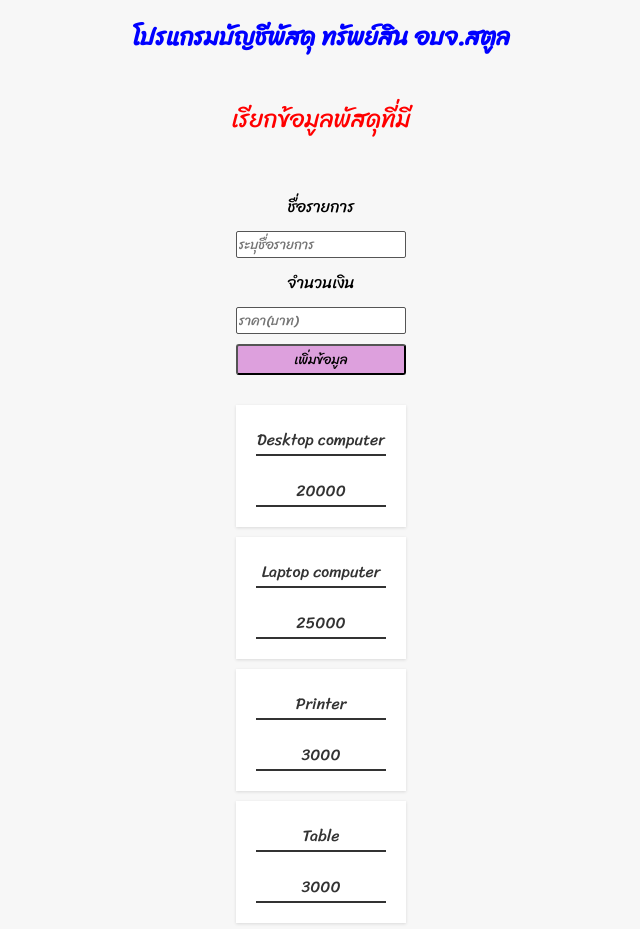
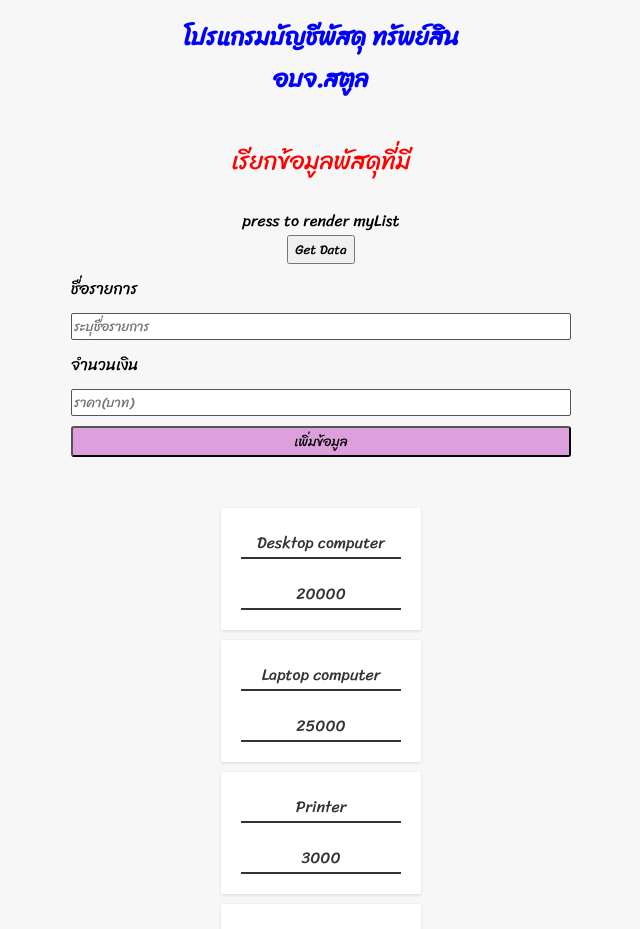
Before and after one commit to serkuku/react-basic, a React (Create React App) app: page / in a window 1280 px wide. Shown: the top 929 px of the page, without its empty margins (319-959 px from the left). Built offline with nearby package versions, Linux system fonts and the light colour scheme.

Commit message:
layout edit

```diff
--- a/src/App.css
+++ b/src/App.css
@@ -16,7 +16,7 @@ body{
 .container{
   display: flex;
   flex-direction: column;
-  width: 700px;
+  width: 70%;
   align-items: center;
   margin: auto;
 }
--- a/src/App.js
+++ b/src/App.js
@@ -48,9 +48,9 @@ function App() {
     <div className="container">
       <Title name="อบจ.สตูล" />
       <Description />
+       press to render myList
+      <button onClick={getData}>Get Data</button>
       <ListComponent />
-      press to render myList
-      <button onClick={getData}>Get Data</button>
 
       <ul className="item-list">
         {/* {dataList.map((val,key)=>{
--- a/src/components/FormComponent.css
+++ b/src/components/FormComponent.css
@@ -21,5 +21,5 @@ input:focus{
     outline: none;
 }
 .form-control{
-    width: 100%;
+    width: 500px;
 }
--- a/src/components/Item.css
+++ b/src/components/Item.css
@@ -1,6 +1,7 @@
 
 .item-list{
     width: 100%;
+    align-items: center;
     text-align: center;
     list-style-type: none;
     display: flex;
@@ -11,7 +12,7 @@
 }
 .item-list li{
     padding: 10px;
-    width: 100%;
+    width: 200px;
     background: white;
     box-shadow: 0 1px 3px rgba(0,0,0, 0.12);
     color: #333;
--- a/src/components/ListComponent.js
+++ b/src/components/ListComponent.js
@@ -8,22 +8,26 @@ function ListComponent() {
     { title: "Laptop computer", amount: "25000" },
     { title: "Printer", amount: "3000" },
     { title: "Table", amount: "3000" },
-    { title: "Chair", amount: "2000" }
+    { title: "Chair", amount: "2000" },
   ];
   const [dataItem, setDataItem] = useState(data);
   const onAddNewItem = (newItem) => {
-    setDataItem((prevItem)=>{
-      return [newItem,...prevItem]
-    })
-  }
+    setDataItem((prevItem) => {
+      return [newItem, ...prevItem];
+    });
+  };
   return (
     <div>
-      <ul className="item-list">
-        <FormComponent onAddItem={onAddNewItem}/>
-        {dataItem.map((element,key) => {
-          return <PropertyItem {...element} key={key} />;
-        })}
-      </ul>
+      <div className="form-control">
+        <FormComponent onAddItem={onAddNewItem} />
+      </div>
+      <div >
+        <ul className="item-list">
+          {dataItem.map((element, key) => {
+            return <PropertyItem {...element} key={key} />;
+          })}
+        </ul>
+      </div>
     </div>
   );
 }
```
